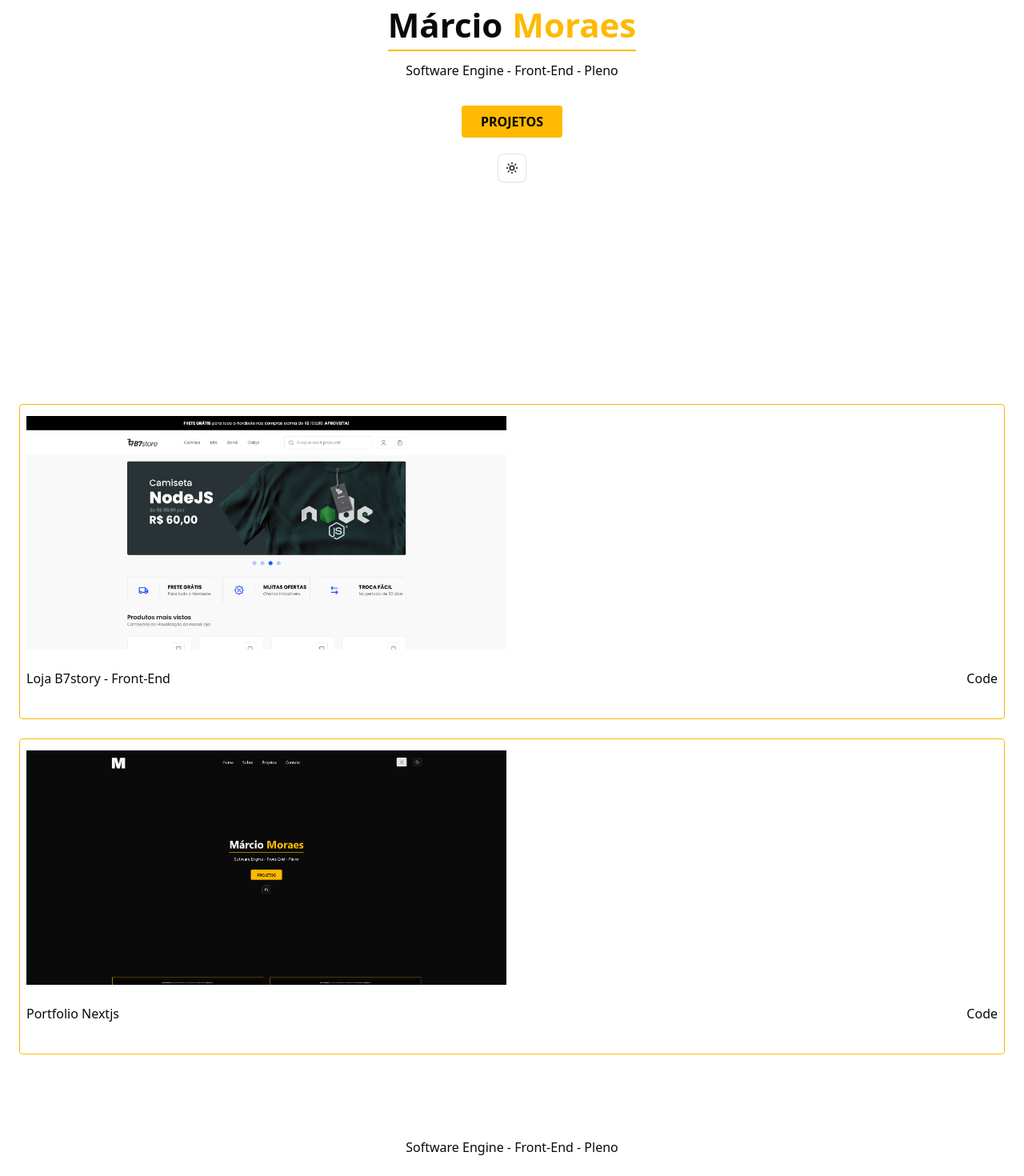
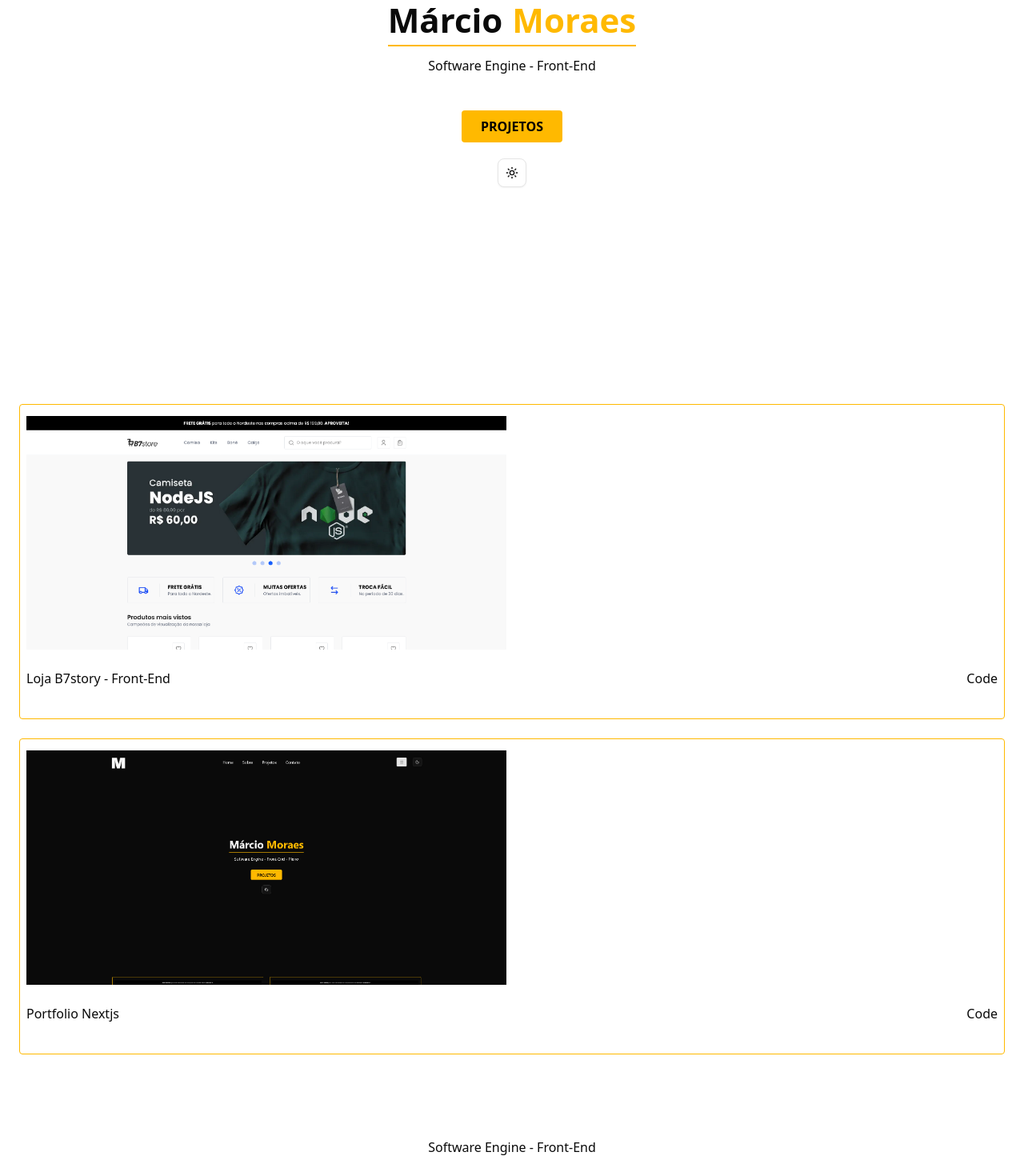
Before and after one commit to Marcio-Moraes/portfolio-nextjs, a Next.js app: page / in a window 1280 px wide. Shown: the part 291-1761 px from the top of the page at 80% size. Built offline with nearby package versions, Linux system fonts and the light colour scheme.

Commit message:
correções menu topo

```diff
--- a/src/app/components/layout/footer.tsx
+++ b/src/app/components/layout/footer.tsx
@@ -1,7 +1,7 @@
 export const Footer = () => {
     return(
         <div className="text-center p-6 flex items-center justify-center">
-            Software Engine - Front-End - Pleno
+            Software Engine - Front-End
         </div>
     )
 }
--- a/src/app/components/layout/menuTopoDrop.tsx
+++ b/src/app/components/layout/menuTopoDrop.tsx
@@ -60,17 +60,15 @@ export function MenuDropDownTopo() {
             <DropdownMenuSubTrigger>Currículo</DropdownMenuSubTrigger>
             <DropdownMenuPortal>
               <DropdownMenuSubContent>
-                <DropdownMenuItem>Currículo em PDF</DropdownMenuItem>
+                <DropdownMenuItem>
+                  <Link href={'https://www.linkedin.com/in/marciomsilva/'} target="_blank">Currículo em PDF</Link>
+                </DropdownMenuItem>
                 <DropdownMenuItem>Página Web</DropdownMenuItem>
                 <DropdownMenuSeparator />
                 <DropdownMenuItem>More...</DropdownMenuItem>
               </DropdownMenuSubContent>
             </DropdownMenuPortal>
           </DropdownMenuSub>
-          <DropdownMenuItem>
-            New Team
-            <DropdownMenuShortcut>⌘+T</DropdownMenuShortcut>
-          </DropdownMenuItem>
         </DropdownMenuGroup>
         <DropdownMenuSeparator />
         <DropdownMenuItem>
@@ -91,7 +89,6 @@ export function MenuDropDownTopo() {
             <MailPlus />
           </DropdownMenuShortcut>
         </DropdownMenuItem>
-        <DropdownMenuItem disabled>Front-End Enginer</DropdownMenuItem>
       </DropdownMenuContent>
     </DropdownMenu>
   )
--- a/src/app/components/marcio.tsx
+++ b/src/app/components/marcio.tsx
@@ -1,13 +1,14 @@
 import Link from "next/link"
 import { Titulo } from "./layout/titulo"
-import { Button } from "@/components/ui/button"
 import { ThemeToggole } from "@/components/theme-toggle"
 
 export const Marcio = () => {
     return(
         <div className="h-screen max-h-[78vh] bg-red flex flex-col items-center justify-center">
             <Titulo title1="Márcio" title2="Moraes" />
-            <p className="mb-3">Software Engine - Front-End - Pleno</p>
+            <p className="mb-3">Software Engine - Front-End</p>
+            <p className="mb-3"></p>
+
             <Link className="rounded bg-amber-400 text-black font-semibold uppercase px-6 py-2 block my-5 hover:opacity-75" href={'/projetos'}>Projetos</Link>
 
             <ThemeToggole />
--- a/src/data.ts
+++ b/src/data.ts
@@ -1,6 +1,6 @@
 export const data = {
     projetosFront: [
-        {id: 1, label: "Loja B7story - Front-End", link: "/projetos/b7story", linkProjeto: "https://b7store.vercel.app/", img: "/assets/projetos/b7store.png", github: "", desc: "Loja de vestuário com temas de tecnologia. Criada em NextJS no Front-End. Com carrinho de compra, frete, login, cadastro e muito mais."},
-        {id: 2, label: "Portfolio Nextjs", link: "/projetos/portfolionext", linkProjeto: "https://portfolio-nextjs-gamma-beige.vercel.app/", img: "/assets/projetos/portfolio-nextjs.png", github: "", desc: "Portfolio criado com NextJS, Typescript, TailwindCss, shadcn-ui. "},
+        {id: 1, label: "Loja B7story - Front-End", link: "/projetos/b7story", linkProjeto: "https://b7store.vercel.app/", img: "/assets/projetos/b7store.png", github: "https://github.com/Marcio-Moraes/b7store", desc: "Loja de vestuário com temas de tecnologia. Criada em NextJS no Front-End. Com carrinho de compra, frete, login, cadastro e muito mais."},
+        {id: 2, label: "Portfolio Nextjs", link: "/projetos/portfolionext", linkProjeto: "https://portfolio-nextjs-gamma-beige.vercel.app/", img: "/assets/projetos/portfolio-nextjs.png", github: "https://github.com/Marcio-Moraes/portfolio-nextjs", desc: "Portfolio criado com NextJS, Typescript, TailwindCss, shadcn-ui. "},
     ],
 }
```
